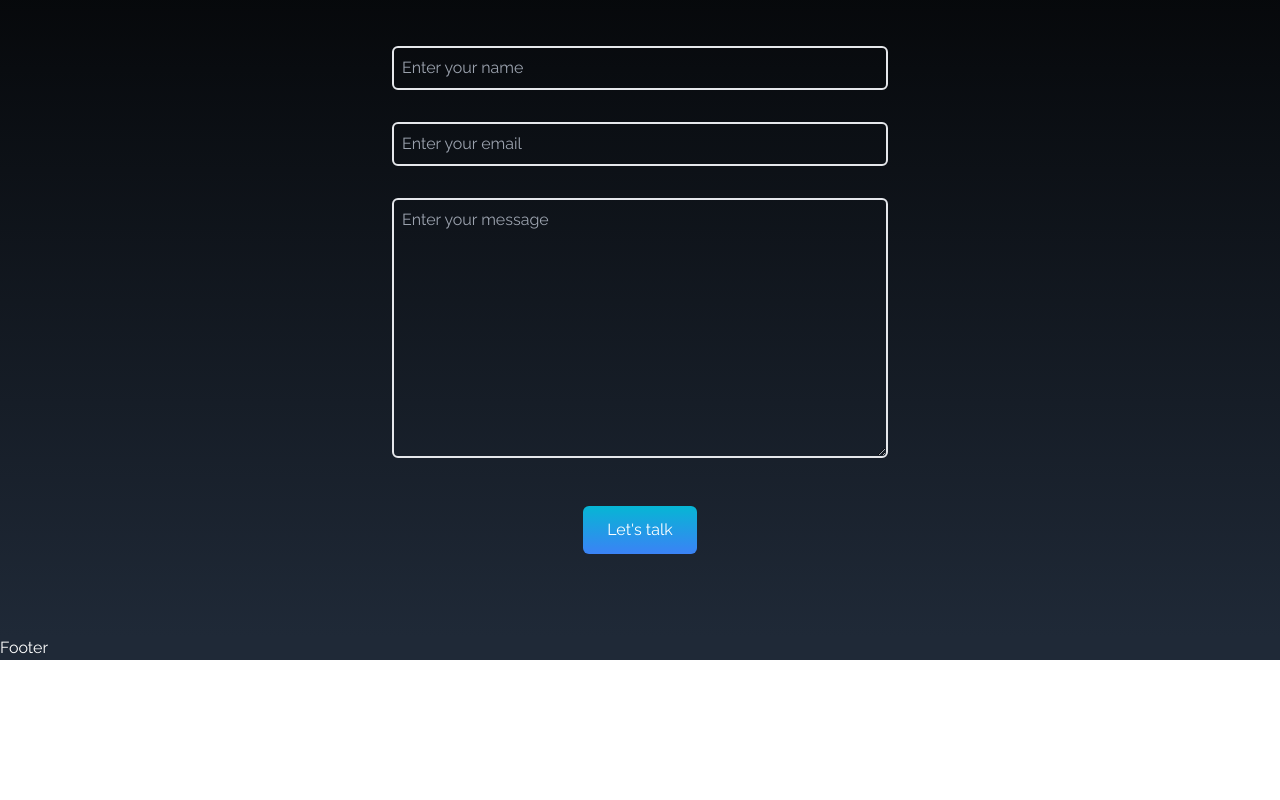
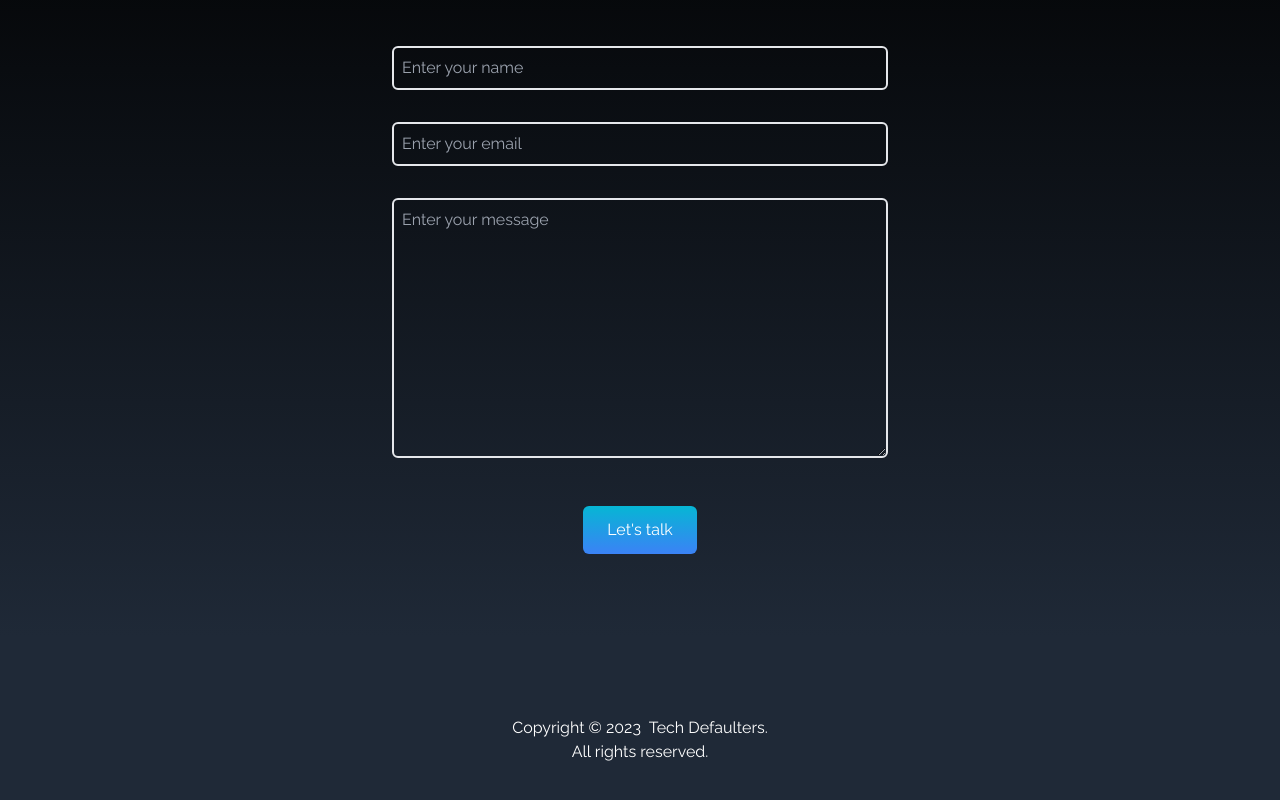
Before and after one commit to tech-defaulters/Portfolio, a React (Create React App) app: page / in a window 1280 px wide. Shown: the part 3364-4164 px from the top of the page. Before the commit the page ends 4024 px from the top, so only its background shows below. Built offline with nearby package versions, Linux system fonts and the light colour scheme; a web font is replaced by a local one.

Commit message:
footer section done

```diff
--- a/src/components/Footer.jsx
+++ b/src/components/Footer.jsx
@@ -2,8 +2,16 @@
 
 function Footer() {
   return (
-    <div className="bg-gray-800 text-white">
-        <h1>Footer</h1>
+    <div className="bg-gray-800 text-white p-20">
+        <div className="flex flex-col justify-center items-center">
+			<div className="flex flex-col md:flex-row">
+				<p>Copyright &copy; 2023</p>
+				<p>&nbsp; Tech Defaulters.</p>
+			</div>
+			<div>
+				<p>All rights reserved.</p>
+			</div>
+        </div>
     </div>
   )
 }
```
